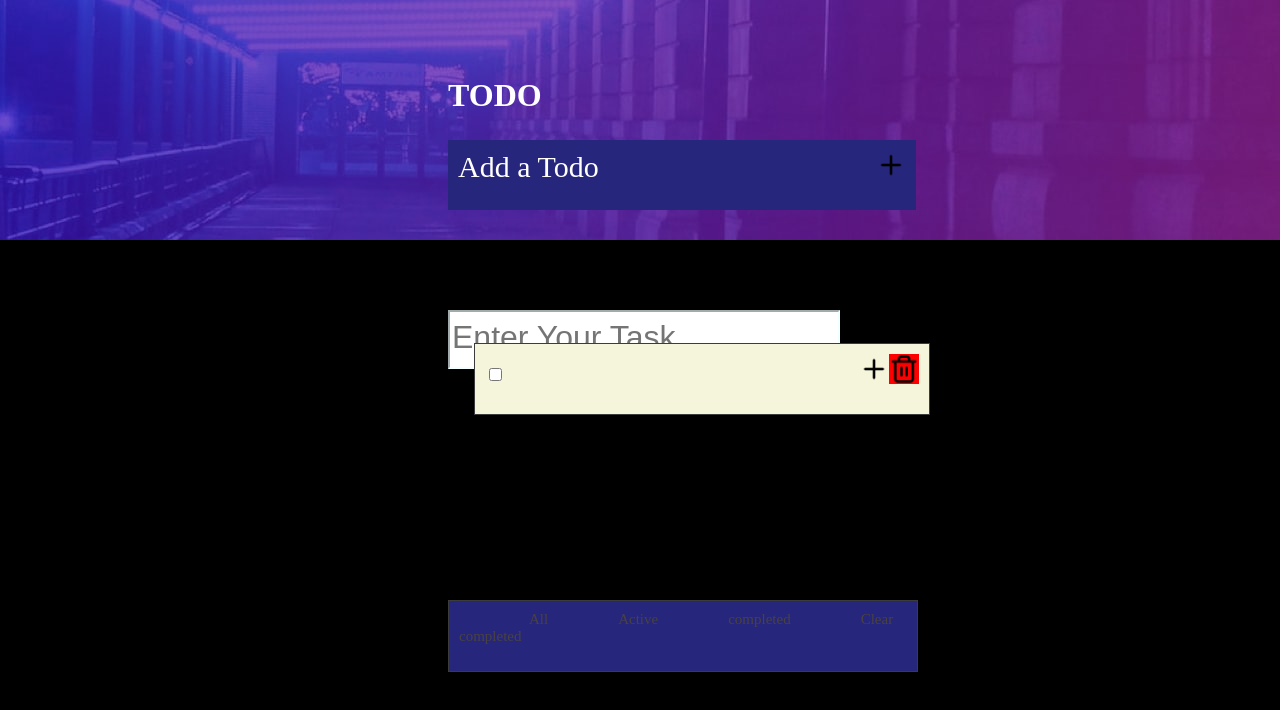
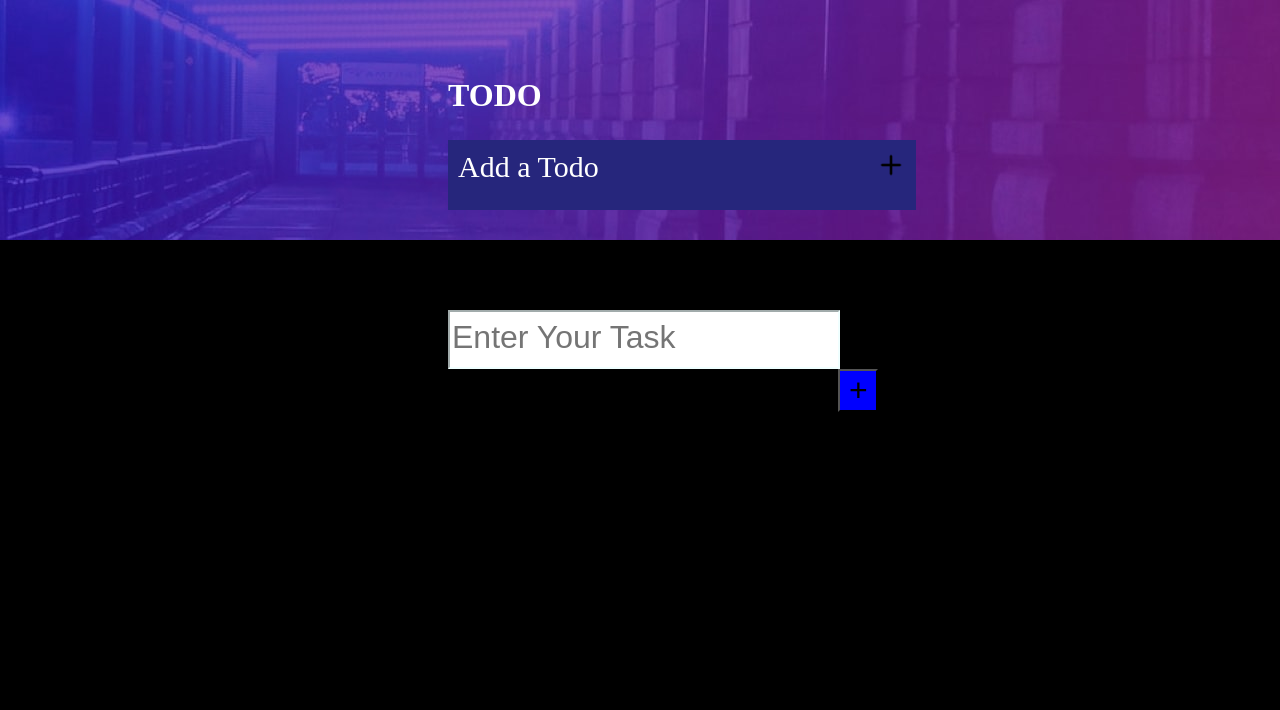
Before and after one commit to Nissiyah/my-app, a React (Create React App) app: page / in a window 1280 px wide. Shown: the top 710 px of the page. Built offline with nearby package versions, Linux system fonts and the light colour scheme.

Commit message:
second commit

```diff
--- a/src/App.jsx
+++ b/src/App.jsx
@@ -2,10 +2,28 @@ import React, { useState } from "react";
 import Input from "./components/Input";
 
 function App() {
-  const [input, setInput] = useState("");
-
-  const handleClick = () => {
-    console.log("button clicked");
+  const inputArr = [
+    {
+      type: "text",
+      value: "",
+    },
+  ];
+  const [input, setInput] = useState(inputArr);
+  const [display, setDisplay] = useState(false);
+  const displayInput = () => {
+    setInput((s) => {
+      return [
+        ...s,
+        {
+          type: "text",
+          value: "",
+        },
+      ];
+    });
+  };
+  const handleChange = (e) => {
+    e.preventDefault();
+    setDisplay(false);
   };
 
   return (
@@ -17,9 +35,29 @@ function App() {
       <div className="todo-div">
         <li className="first-todo">
           Add a Todo
-          <img src="/images/add.png " alt="add" onClick={handleClick} />
+          <img src="/images/add.png " alt="add" onClick={displayInput} />
         </li>
-        <Input />
+        {input.map((item) => {
+          return (
+            <div>
+              <form>
+                <input
+                  className="todo-input"
+                  onChange={handleChange}
+                  type="text"
+                  placeholder="Enter Your Task"
+                ></input>
+              </form>
+
+              <button onClick className="button" type="submit">
+                +
+              </button>
+            </div>
+          );
+          {
+            /* return <Input onChange={handleChange} value={item.value} />; */
+          }
+        })}
       </div>
     </div>
   );
```
